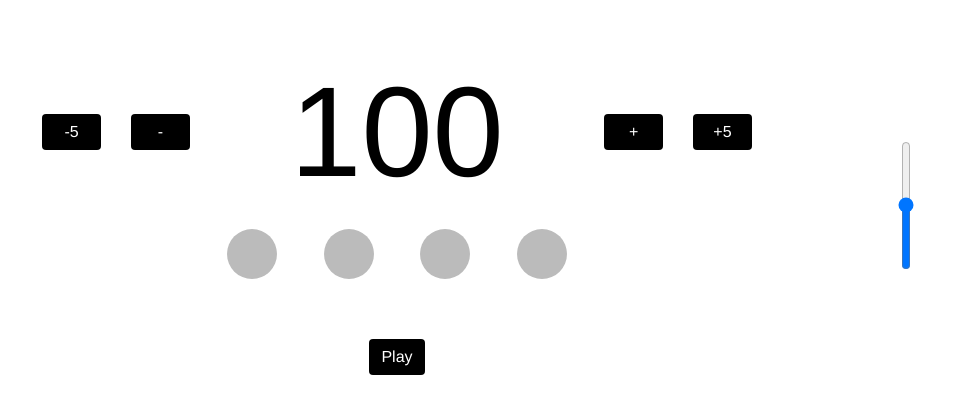
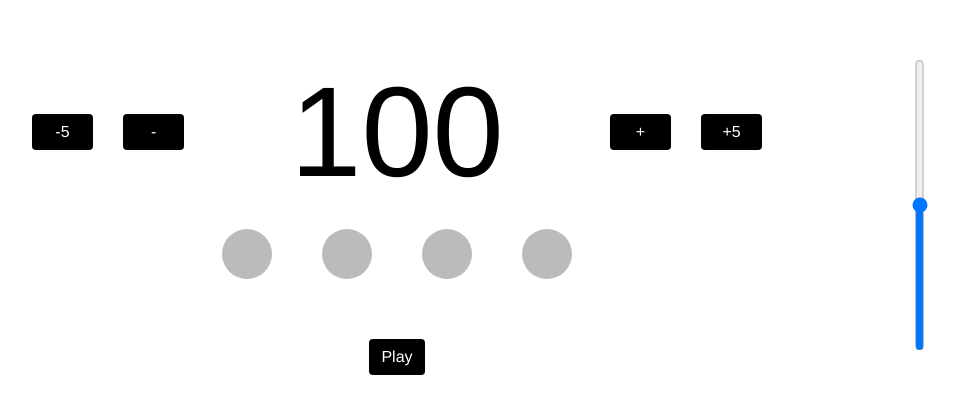
Before and after one commit to AliEskandari/metronome-redux, a React (Create React App) app: page / in a window 1280 px wide. Shown: the part 195-608 px from the top of the page, without its empty margins (243-1202 px from the left). Built offline with nearby package versions, Linux system fonts and the light colour scheme; what uifx would draw is missing.

Commit message:
layout changes

```diff
--- a/src/App.css
+++ b/src/App.css
@@ -61,14 +61,19 @@ html, body, #root, .container {
 }
 
 .vert-input {
-  writing-mode: bt-lr; /* IE */
-    -webkit-appearance: slider-vertical; /* WebKit */
+
     width: 100%;
     height: 100%;
-    color: black;
-    background-color: black;
-    padding: 0 5px;
+
+
 }
+
+@media (min-width: 768px) {
+  .vert-input {
+    writing-mode: bt-lr; /* IE */
+  -webkit-appearance: slider-vertical; /* WebKit */
+  }
+ }
 
 .btn {
   background-color: black;
--- a/src/App.js
+++ b/src/App.js
@@ -81,9 +81,13 @@ function App() {
 
   return (
     <Container className="d-flex align-items-center justify-content-between flex-wrap">
+      <Row>
+
+        {/* Spacer: None on mobile, Left for medium */}
         <Col md={2} className="d-none d-sm-none d-md-block">
         </Col>
 
+        {/* Metronome full row on mobile, Middle for medium */}
         <Col xs={12} md={8}>
           <Row className="d-flex align-items-center justify-content-between flex-nowrap no-gutters">
             <Col xs={1} className="d-flex justify-content-center">
@@ -120,12 +124,13 @@ function App() {
           </Row>
         </Col>
 
-      <Col xs={12} md={{ span: 1, offset: 1 }} className="d-flex justify-content-center">
+        {/* Volume: full row on mobile, Right for medium */}
+        <Col xs={12} md={{ span: 1, offset: 1 }} className="d-flex justify-content-center py-4">
           <input type="range" className="vert-input" min="0.0" max="1.0" step="0.05" value={volume}
             onChange={handleVolumeChange} />
         </Col>
+      </Row>
     </Container>
-
   );
 }
 
```
Lines whose indentation alone changed are shown as unchanged.
